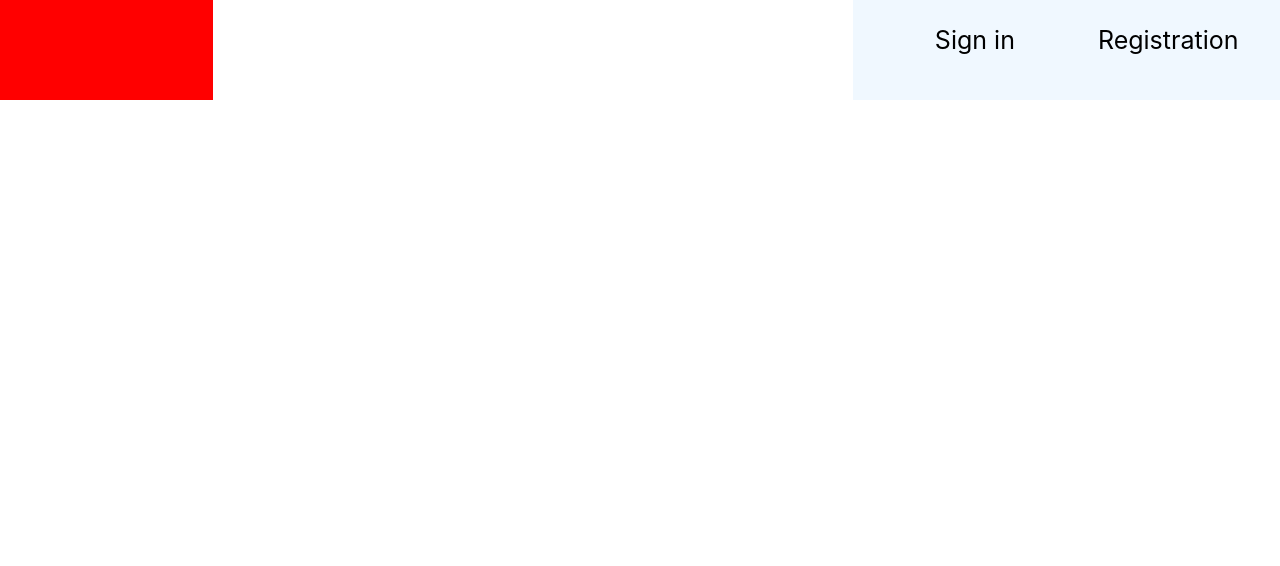
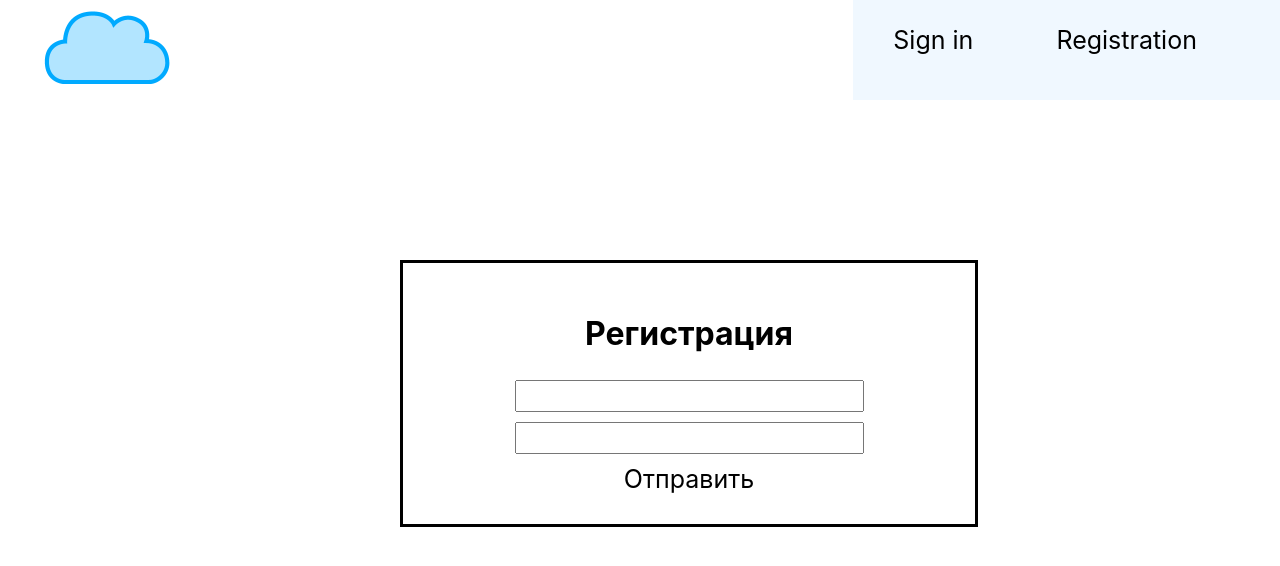
Before and after one commit to oswid/nCloud, a React (Create React App) app in the folder client/: page /reg in a window 1280 px wide. Shown: the top 566 px of the page. Built offline with nearby package versions, Linux system fonts and the light colour scheme.

Commit message:
add registration front

```diff
--- a/client/src/App.js
+++ b/client/src/App.js
@@ -1,9 +1,11 @@
 import Navbar from "./components/navbar/Navbar";
+import Reg from "./components/reg/Reg";
 
 function App() {
     return (
         <div>
             <Navbar/>
+            <Reg/>
         </div>
     )}
 
--- a/client/src/components/navbar/Navbar.js
+++ b/client/src/components/navbar/Navbar.js
@@ -1,11 +1,12 @@
 import React from 'react';
 import "./Navbar.sass"
+import logo from "./../../assets/img/logo.png"
 
 const Navbar = () => {
     return (
         <div className="navbar">
             <div className="image">
-                <img src="" alt=""/>
+                <img src={logo} alt=""/>
             </div>
             <div className="menu">
                 <ul>
--- a/client/src/components/navbar/Navbar.sass
+++ b/client/src/components/navbar/Navbar.sass
@@ -6,15 +6,16 @@
 
 .image
   grid-area: image
-  background: red
+  align-self: center
+  justify-self: center
 
 .menu
   grid-area: header
   background: aliceblue
   font-size: 25px
   ul
-    display: flex
-    justify-content: space-around
+    display: grid
+    grid-auto-flow: column
     li
       list-style: none
       &:hover
--- /dev/null
+++ b/client/src/components/reg/Reg.js
@@ -0,0 +1,24 @@
+import React, {useState} from 'react';
+import Input from "../../utils/input/Input";
+import "./reg.sass"
+
+const Reg = () => {
+
+    const [email, setEmail] = useState("")
+    const [password, setPassword] = useState("")
+
+    return (
+        <div className="reg">
+            <div className="top-text">
+                <h1>Регистрация</h1>
+            </div>
+            <div className="inputs">
+                <Input type="text" inputValue={email} setValue={setEmail}/>
+                <Input type="password" inputValue={password} setValue={setPassword}/>
+            </div>
+            <div className="btn" onClick={null}>Отправить</div>
+        </div>
+    );
+};
+
+export default Reg;
--- /dev/null
+++ b/client/src/components/reg/reg.sass
@@ -0,0 +1,13 @@
+.reg
+  display: grid
+  justify-items: center
+  margin-top: 20vh
+  border: black solid
+  padding: 30px
+  width: 40vw
+  margin-left: 50vh
+
+.btn
+  font-family: "Fira Code", -apple-system, BlinkMacSystemFont, 'Segoe UI', 'Roboto', 'Oxygen', 'Ubuntu', 'Cantarell', 'Fira Sans', 'Droid Sans', 'Helvetica Neue', sans-serif
+  font-size: 25px
+  margin-top: 5px
--- /dev/null
+++ b/client/src/utils/input/Input.js
@@ -0,0 +1,12 @@
+import React from 'react';
+import "./input.sass"
+
+const Input = (props) => {
+    return (
+        <div>
+            <input type={props.type} onChange={(event)=>{props.setValue(event.target.value)}} value={props.inputValue}/>
+        </div>
+    );
+};
+
+export default Input;
--- /dev/null
+++ b/client/src/utils/input/input.sass
@@ -0,0 +1,4 @@
+input
+  font-size: 22px
+  font-family: "Fira Code", -apple-system, BlinkMacSystemFont, 'Segoe UI', 'Roboto', 'Oxygen', 'Ubuntu', 'Cantarell', 'Fira Sans', 'Droid Sans', 'Helvetica Neue', sans-serif
+  margin: 5px
```
Also changed, not shown: client/src/assets/img/logo.png (added), client/src/utils/cloud-styles.sass (added), 1 other file (tests, documents, lock files or other folders).
